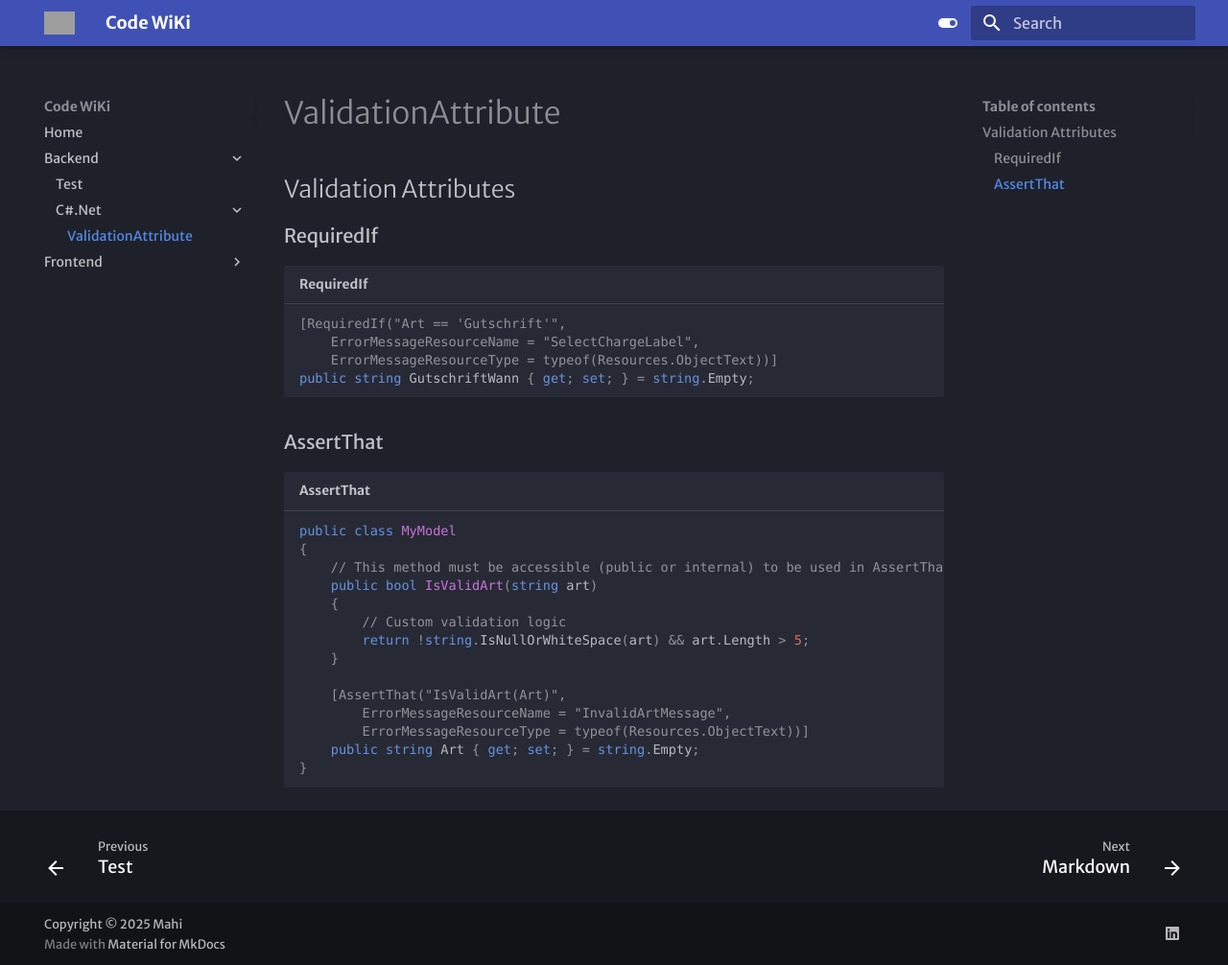
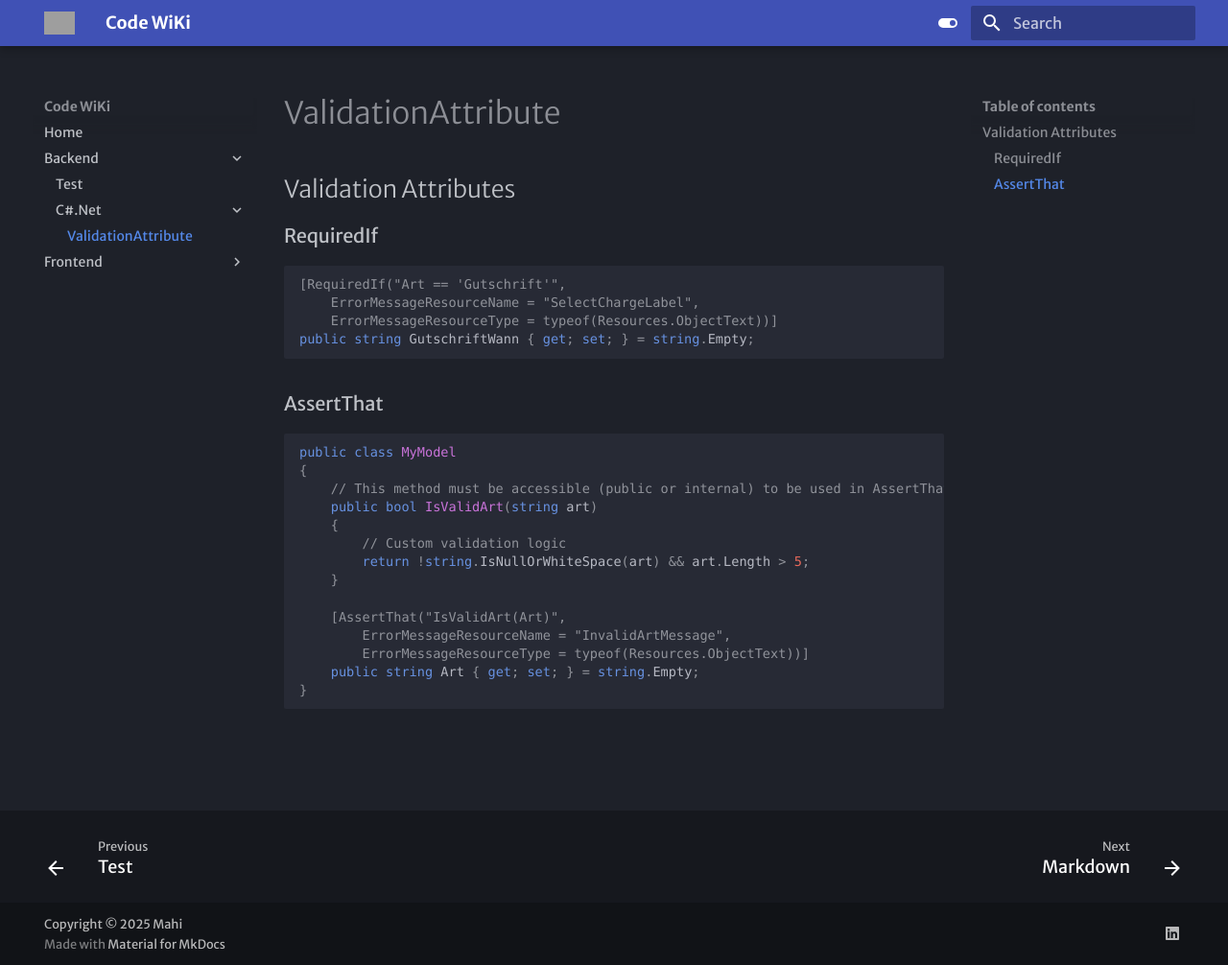
Before and after one commit to mkouhpayeh/code-wiki, an MkDocs documentation site: the page built from docs/Backend/C#.Net/ValidationAttribute.md, in a window 1280 px wide and 1006 px high. Shown: the whole window at 96% size. Built offline with MkDocs 1.6.1 and Material for MkDocs 9.7.7, drawn with Linux system fonts in a browser that asks for light colours; some web fonts are replaced; grey boxes are pictures that could not be loaded.

Commit message:
Update ValidationAttribute.md

````diff
--- a/docs/Backend/C#.Net/ValidationAttribute.md
+++ b/docs/Backend/C#.Net/ValidationAttribute.md
@@ -1,7 +1,7 @@
 ## Validation Attributes
 
 ### RequiredIf
-```csharp title="RequiredIf"
+```csharp
 [RequiredIf("Art == 'Gutschrift'",
     ErrorMessageResourceName = "SelectChargeLabel",
     ErrorMessageResourceType = typeof(Resources.ObjectText))]
@@ -9,7 +9,7 @@ public string GutschriftWann { get; set; } = string.Empty;
 ```
 
 ### AssertThat
-```csharp title="AssertThat"
+```csharp
 public class MyModel
 {
     // This method must be accessible (public or internal) to be used in AssertThat
````
